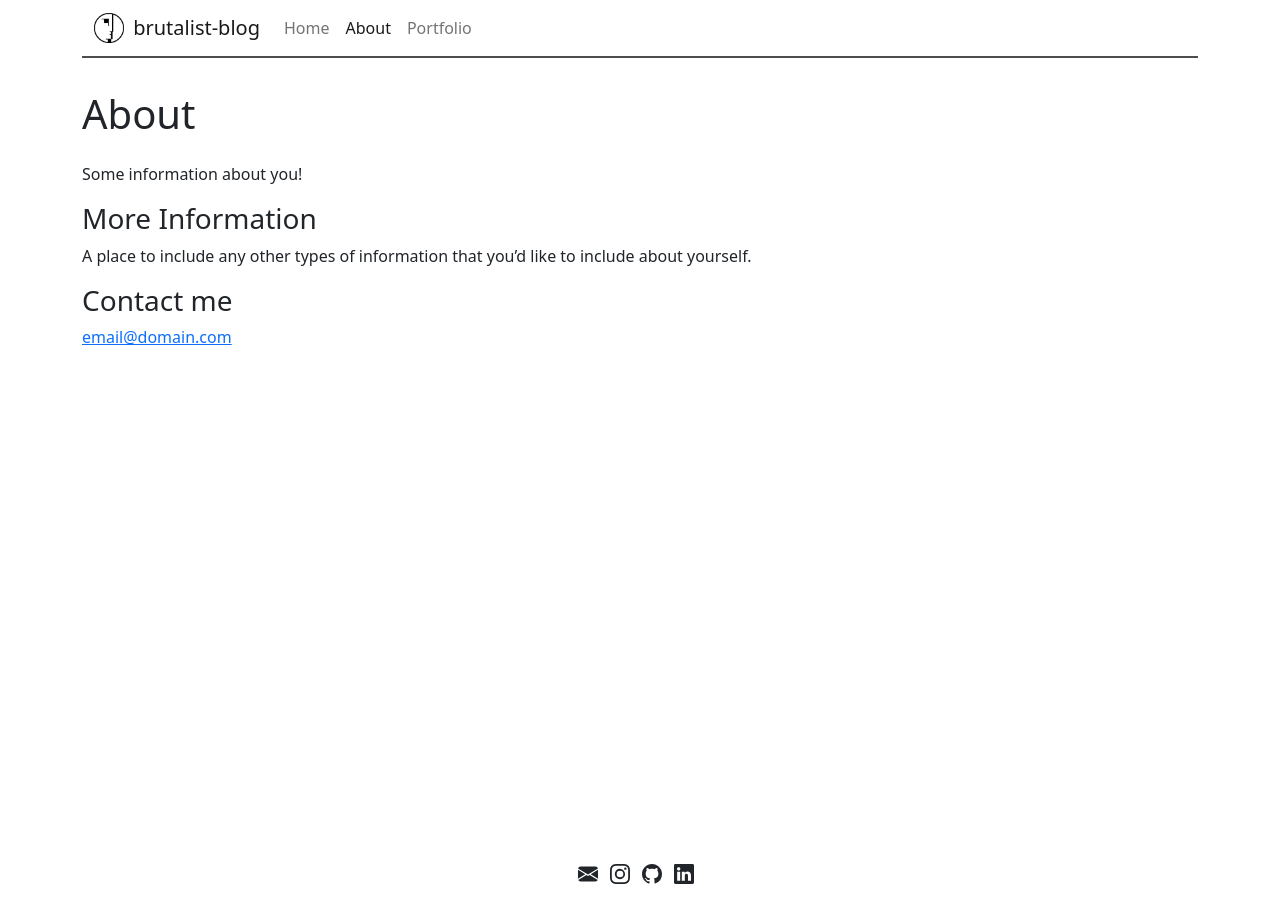
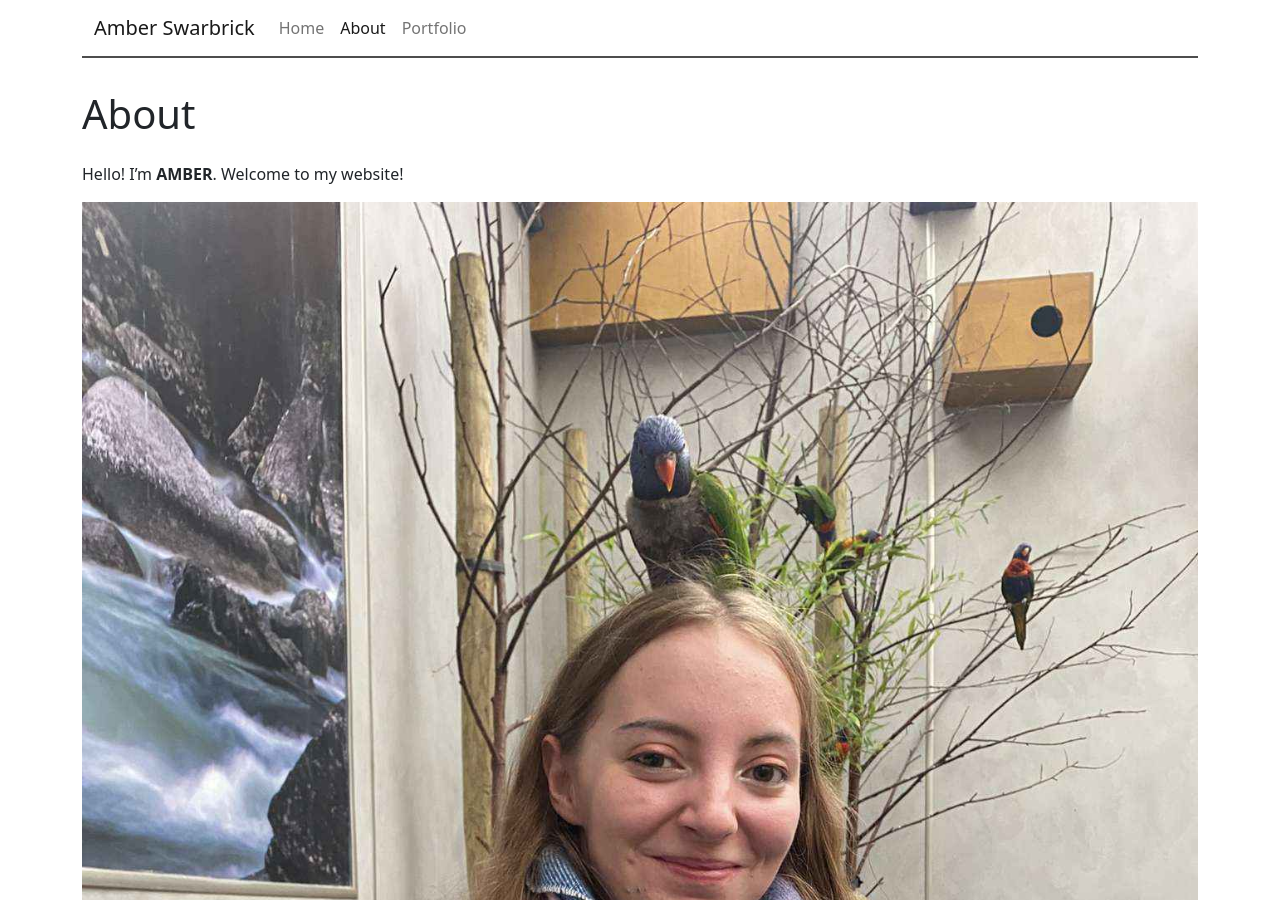
Before and after one commit to aswarbs/aswarbs.github.io, a Jekyll site: the page built from about.md, in a window 1280 px wide and 900 px high. Built offline with Jekyll 4.4.1, drawn with Linux system fonts in a browser that asks for light colours; some of the changed text lies outside the part shown.

Commit message:
add amber

```diff
--- a/_config.yml
+++ b/_config.yml
@@ -3,22 +3,22 @@
 #
 
 # Name of your site (displayed in the navbar)
-name: brutalist-blog
+name: Amber Swarbrick
 
 # Your site's title (e.g., Ben's Awesome Site, The GitHub Blog, etc.), used as part of the title tag like Home | Ben's Awesome Site.
-title: brutalist-blog
+title: Amber Swarbrick
 
 # Link to avatar in the navbar (/assets/images/avatar.png). Leave empty if no logo desired. Two avatars for light and dark mode.
 # Avatar for light mode site
-lightavatar: /assets/images/light_bauhaus_logo.png
+#lightavatar: /assets/images/light_bauhaus_logo.png
 # Avatar for dark mode site
-darkavatar: /assets/images/dark_bauhaus_logo.png
+#darkavatar: /assets/images/dark_bauhaus_logo.png
 
 # A short description (e.g., A blog dedicated to reviewing cat gifs), used as part of the title tag like Ben's Awesome Site | A blog dedicated to reviewing cat gifs instead of Ben's Awesome Site | Long description about a blog dedicated to reviewing cat gifs that would be used when page.title is not defined.
-tagline: Minimalistic Jekyll theme that automatically supports dark and light modes for blogs
+tagline:
 
 # A longer description used for the description meta tag. Also used as fallback for pages that don't provide their own description, and also as part of the page's title tag if neither page.title nor site.tagline has been defined.
-description: Minimalistic Jekyll theme that automatically supports dark and light modes for blogs
+description:
 
 # The full URL to your site. Note: site.github.url will be used by default.
 url:
@@ -30,7 +30,7 @@ url:
 baseurl: ""
 
 # global author information
-author: andrew-park
+author: amber-swarbrick
 
 # URL to a site-wide logo (e.g., /assets/your-company-logo.png)
 logo: /assets/images/light_bauhaus_logo.png
--- a/about.md
+++ b/about.md
@@ -4,7 +4,9 @@ title: About
 permalink: /about/
 ---
 
-Some information about you!
+Hello! I'm **AMBER**. Welcome to my website!
+
+![sample image]({{site.baseurl}}/assets/images/amber-with-birds.jpg)
 
 ### More Information
 
@@ -12,4 +14,4 @@ A place to include any other types of information that you'd like to include abo
 
 ### Contact me
 
-[email@domain.com](mailto:email@domain.com)
+[amberswarbrick1@gmail.com](mailto:amberswarbrick1@gmail.com)
```
Also changed, not shown: _posts/2021-07-13-Hello-World.md (deleted, +0 -6 lines), _posts/2024-12-27-welcome-to-jekyll.markdown (deleted, +0 -29 lines), assets/images/amber-with-birds.jpg (added).
